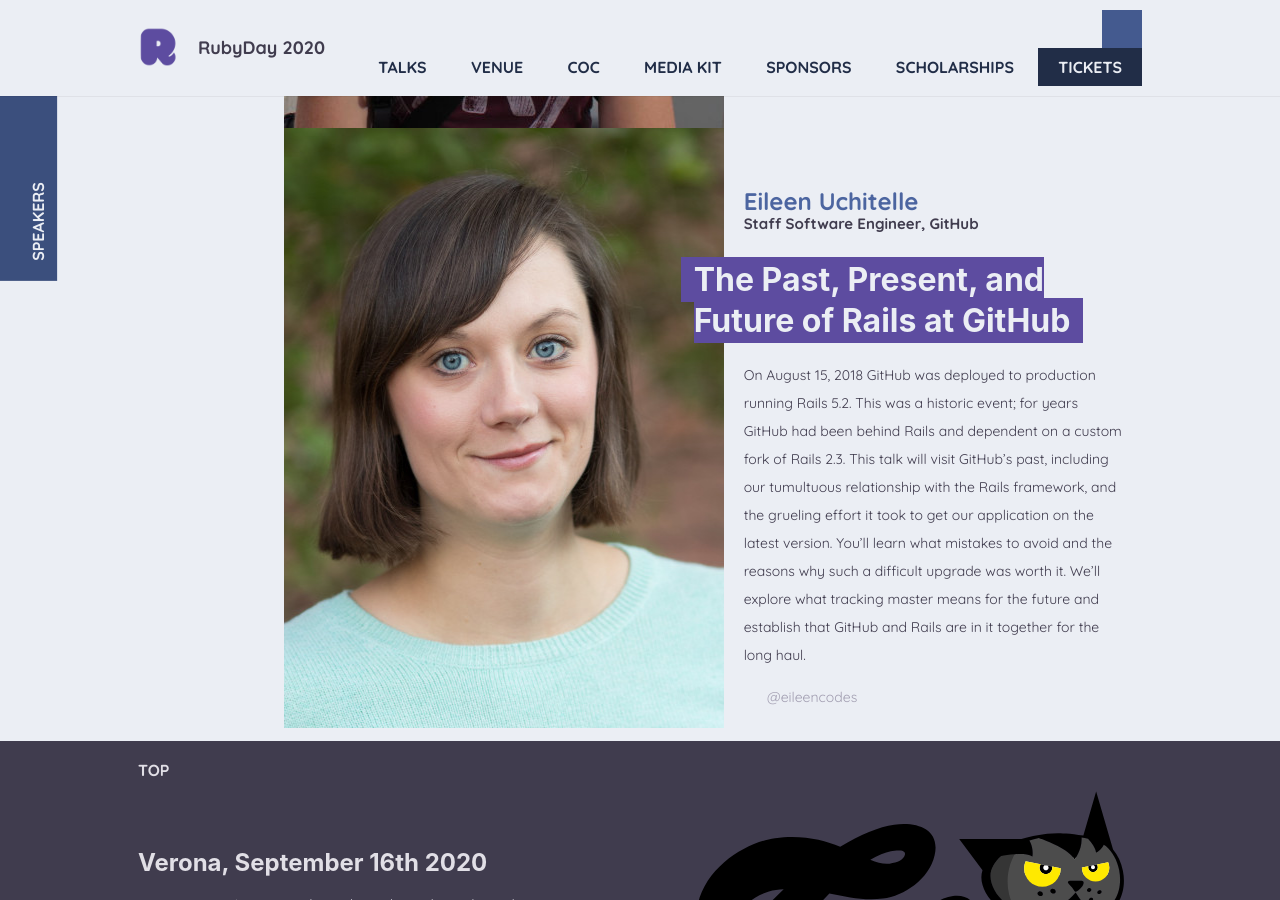
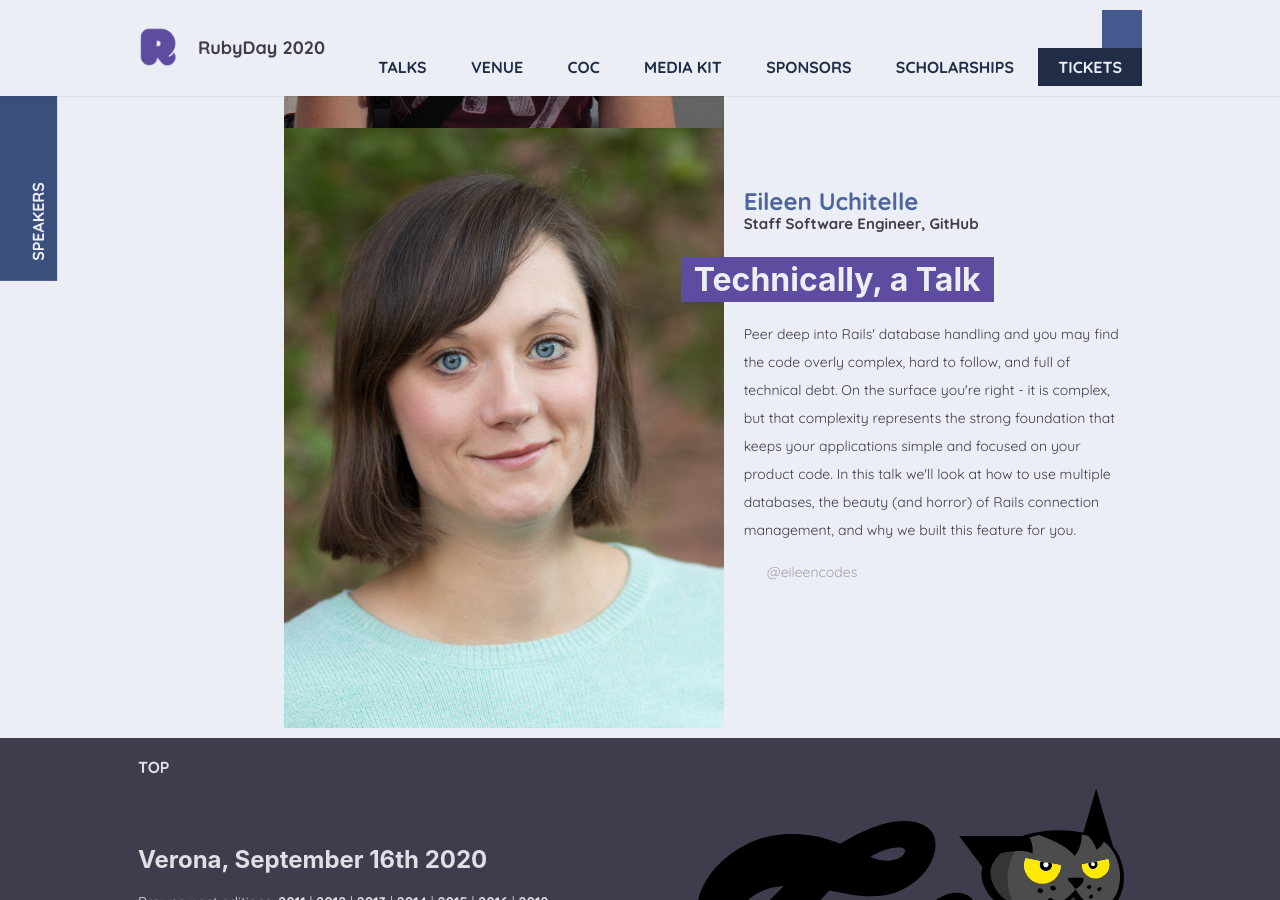
Before and after one commit to giuliatosato/2020.rubyday.it, a Jekyll site: the page built from talks.html, in a window 1280 px wide and 900 px high, scrolled down 4670 px. Built offline with Jekyll 4.4.1, drawn with Linux system fonts in a browser that asks for light colours; some web fonts are replaced; comment, search, counter and statistics services are not loaded.

Commit message:
update eileen talk

```diff
--- a/_data/talks.yml
+++ b/_data/talks.yml
@@ -73,12 +73,9 @@
 
 -
   speaker_id: eileen-uchitelle
-  title: 'The Past, Present, and Future of Rails at GitHub'
+  title: 'Technically, a Talk'
   extract: >
-    On August 15, 2018 GitHub was deployed to production running Rails 5.2.
-    This was a historic event; for years GitHub had been behind Rails and dependent on a custom fork of Rails 2.3.
-    This talk will visit GitHub’s past, including our tumultuous relationship with the Rails framework, and the grueling
-    effort it took to get our application on the latest version.
-    You’ll learn what mistakes to avoid and the reasons why such a difficult upgrade was worth it.
-    We’ll explore what tracking master means for the future and establish that GitHub and Rails are in it together for
-    the long haul.
+    Peer deep into Rails' database handling and you may find the code overly complex, hard to follow, and full of technical debt.
+    On the surface you're right - it is complex, but that complexity represents the strong foundation that keeps your applications simple and
+    focused on your product code. In this talk we'll look at how to use multiple databases, the beauty (and horror) of Rails connection management,
+    and why we built this feature for you.
```
